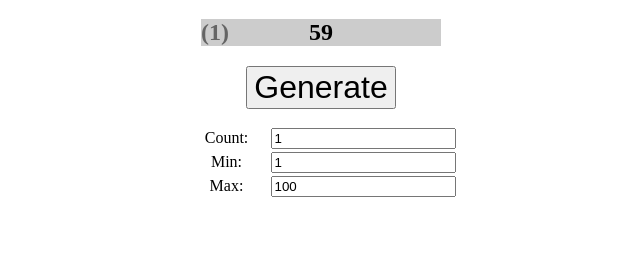
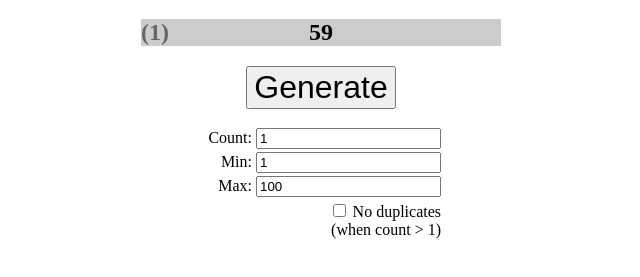
Before and after one commit to lideming/lideming.github.io, a plain HTML site: page toolbox/rng.html in a window 1280 px wide. Shown: the part 61-338 px from the top of the page, without its empty margins (319-959 px from the left). Drawn offline with Linux system fonts and the light colour scheme.

Commit message:
add 'no duplicates' option in rng

```diff
--- a/toolbox/rng.html
+++ b/toolbox/rng.html
@@ -10,11 +10,13 @@
             text-align: center;
         }
         .config-item {
-            margin: .2rem;
+            margin: .2rem auto;
+            text-align: right;
+            max-width: 15em;
         }
         .config-label {
-            display: inline-block;
-            width: 5em;
+            /* display: inline-block; */
+            /* width: 5em; */
         }
         .num-index {
             display: block;
@@ -28,7 +30,7 @@
         }
         #number {
             position: relative;
-            max-width: 10em;
+            max-width: 15em;
             margin-left: auto;
             margin-right: auto;
             background: #cccccc;
@@ -39,23 +41,43 @@
     <h1>Random Number Generator</h1>
     <h2 id="number">(This webpage needs JavaScript to function.)</h2>
     <input id="btn-gen" type="button" value="Generate" onclick="generate()">
-    <div class="config-item"><span class="config-label">Count:</span> <input id="input-count" type="number" value="1"></div>
-    <div class="config-item"><span class="config-label">Min:</span> <input id="input-min" type="number" value="1"></div>
-    <div class="config-item"><span class="config-label">Max:</span> <input id="input-max" type="number" value="100"></div>
+    <div class="config-item"><label class="config-label">Count: <input id="input-count" type="number" value="1"></label></div>
+    <div class="config-item"><label class="config-label">Min: <input id="input-min" type="number" value="1"></label></div>
+    <div class="config-item"><label class="config-label">Max: <input id="input-max" type="number" value="100"></label></div>
+    <div class="config-item"><label class="config-label"><input id="input-nodup" type="checkbox"> No duplicates<br>(when count > 1)</label></div>
     <script>
         function generate() {
             var count = +document.getElementById('input-count').value;
             var min = +document.getElementById('input-min').value;
             var max = +document.getElementById('input-max').value;
+            var nodup = !!document.getElementById('input-nodup').checked;
             var rangeSize = max - min + 1;
             var result = "";
-            if (count <= 0 || rangeSize <= 0) {
-                result = "(Wrong settings)";
+            if (count <= 0) {
+                result = "E: Wrong count";
+            } else if (rangeSize <= 0) {
+                result = "E: Wrong range";
+            } else if (nodup && rangeSize < count) {
+                result = "E: NoDup & range < count";
             } else {
+                var results = [];
                 for (let i = 0; i < count; i++) {
-                    var r = Math.floor(Math.random() * rangeSize) + min;
+                    do {
+                        var r = Math.floor(Math.random() * rangeSize) + min;
+                        var again = false;
+                        if (nodup) {
+                            for (let ri = 0; ri < results.length; ri++) {
+                                if (results[ri] == r) {
+                                    again = true;
+                                    break;
+                                }
+                            }
+                        }
+                    } while (again);
+                    results.push(r);
                     result += '<span class="num-index">(' + (i + 1) + ')</span>' + r + '<br>';
                 }
+                console.log('Result at ' + new Date(), results);
             }
             document.getElementById('number').innerHTML = result;
         }
```
